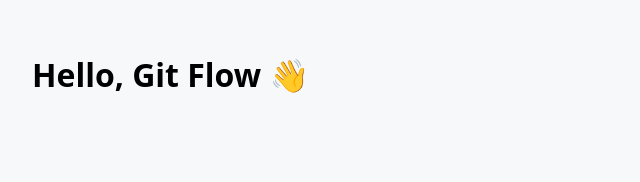
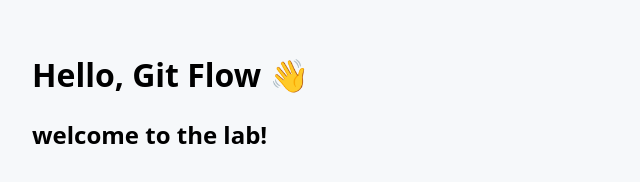
Before and after one commit to Nadine-Tewonoue/web-lab, a plain HTML site: page index.html in a window 1280 px wide. Shown: the whole page, without its empty margins (0-640 px from the left). Drawn offline with Linux system fonts and the light colour scheme.

```diff
--- a/index.html
+++ b/index.html
@@ -8,6 +8,7 @@
   </head>
   <body>
     <h1>Hello, Git Flow 👋</h1>
+    <h2> welcome to the lab! </h2>
     <script src="script.js"></script>
   </body>
 </html>
```
